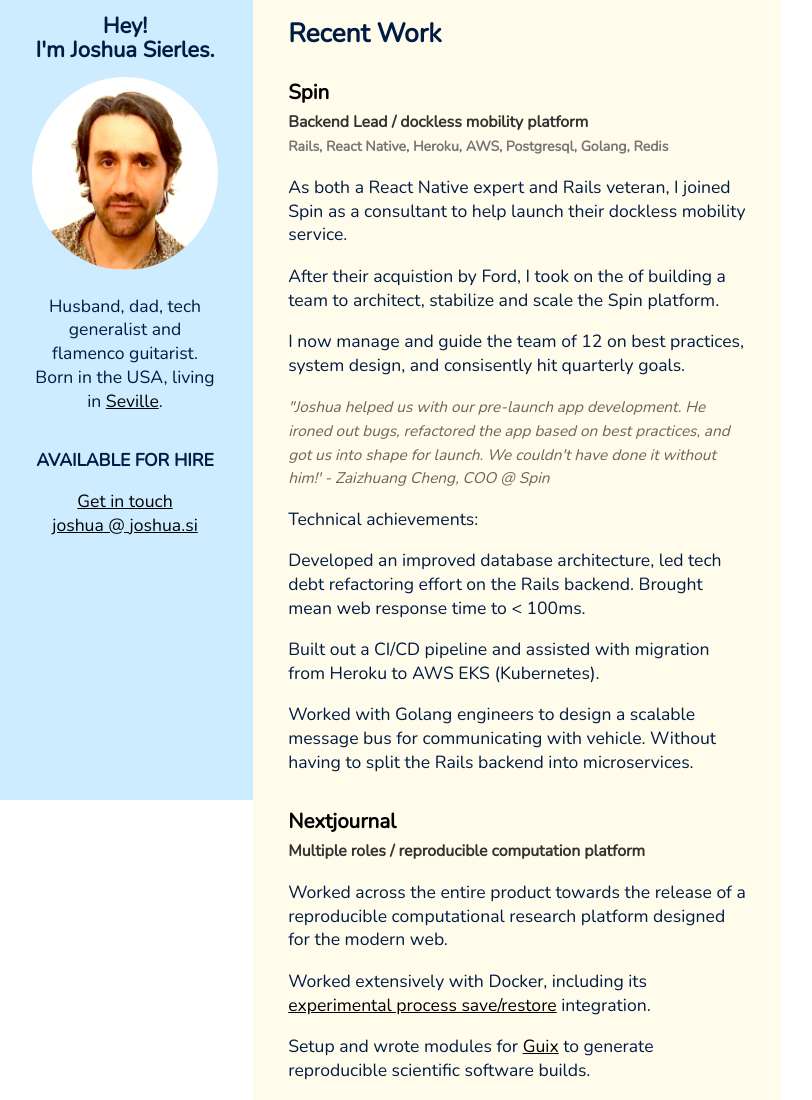
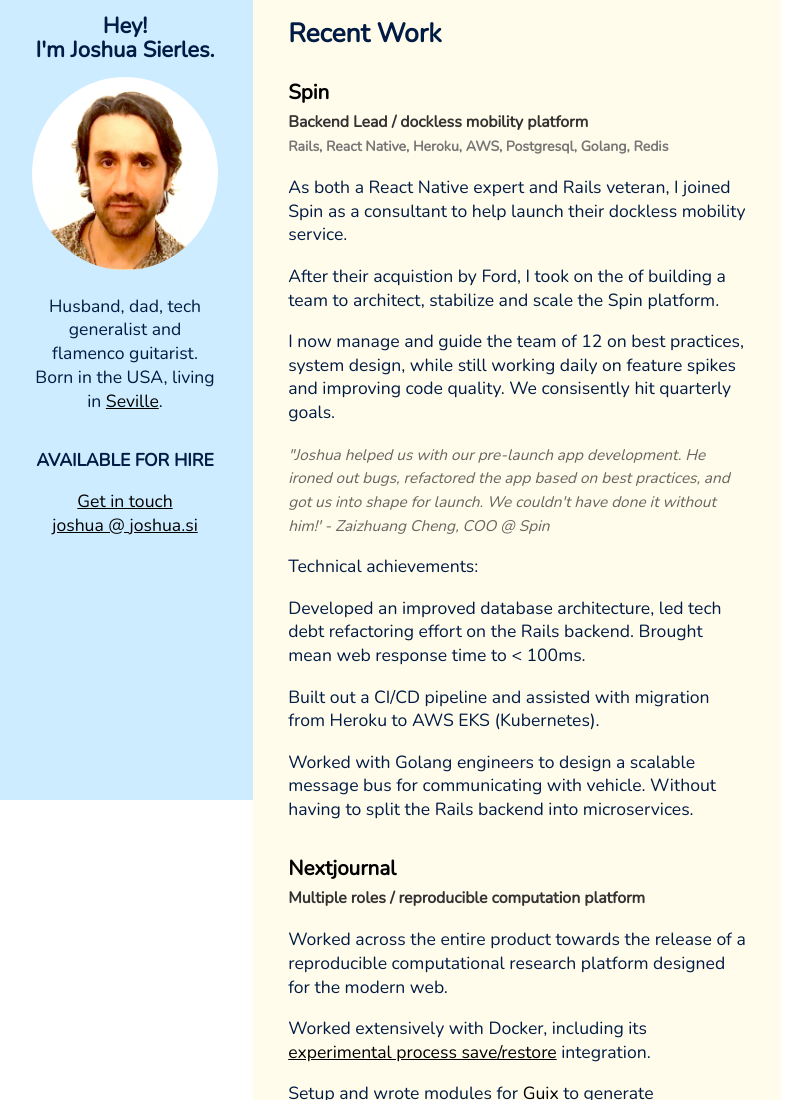
Before and after one commit to jsierles/joshua.si, a plain HTML site: page index.html in a window 1280 px wide. Shown: the top 1100 px of the page, without its empty margins (3-815 px from the left). Drawn offline with nearby package versions, Linux system fonts and the light colour scheme.

Commit message:
more Spin details

```diff
--- a/index.html
+++ b/index.html
@@ -32,7 +32,7 @@
                   <h5>Rails, React Native, Heroku, AWS, Postgresql, Golang, Redis</h5>
                   <p>As both a React Native expert and Rails veteran, I joined Spin as a consultant to help launch their dockless mobility service.</p>
                   <p>After their acquistion by Ford, I took on the of building a team to architect, stabilize and scale the Spin platform.</p>
-                  <p>I now manage and guide the team of 12 on best practices, system design, and consisently hit quarterly goals.</p>
+                  <p>I now manage and guide the team of 12 on best practices, system design, while still working daily on feature spikes and improving code quality. We consisently hit quarterly goals.</p>
 
                   <p class="f6 i black-60">"Joshua helped us with our pre-launch app development. He ironed out bugs, refactored the app based on best practices, and got us into shape for launch. We couldn't have done it without him!' - Zaizhuang Cheng, COO @ Spin</p>
                   <p>Technical achievements:</p>
```
